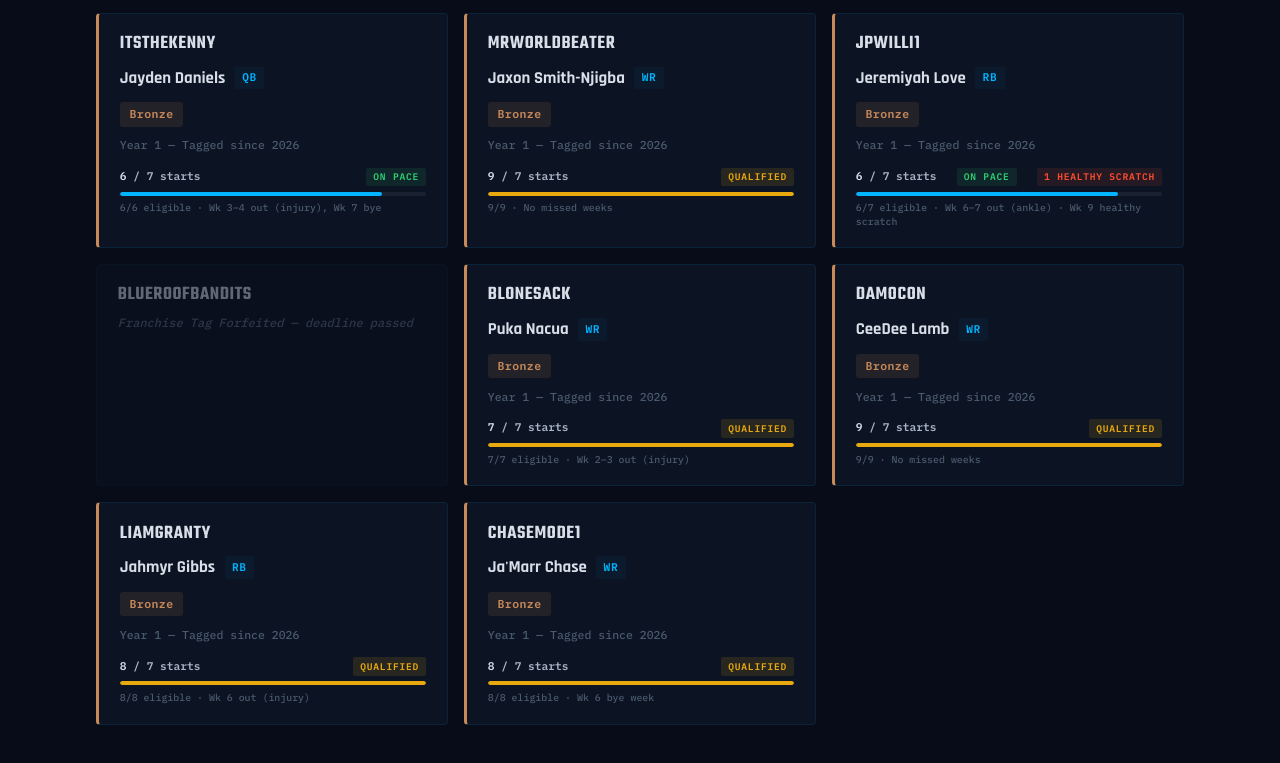
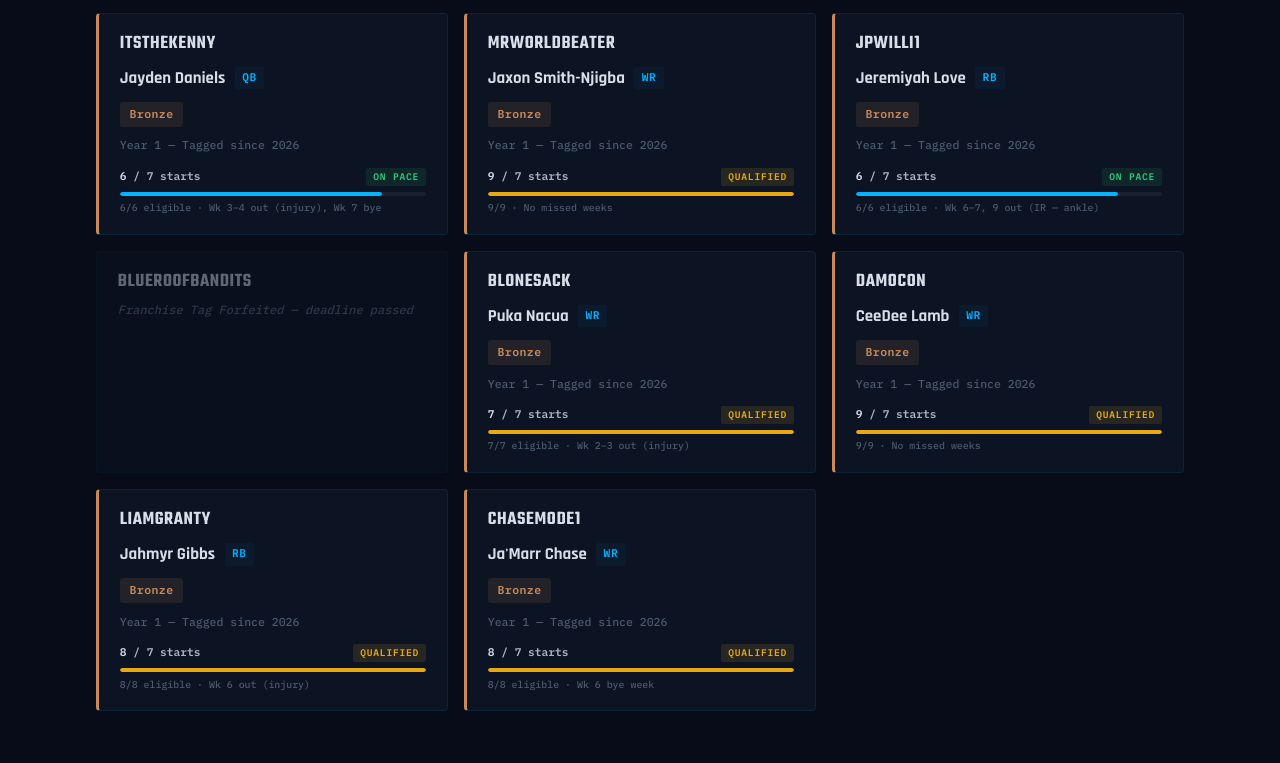
Before and after one commit to jpwilli4/franchise-mode, a plain HTML site: page tags.html in a window 1280 px wide. Shown: the part 937-1700 px from the top of the page. Drawn offline with Linux system fonts and the light colour scheme.

Commit message:
Fix Love Wk 9 absence: IR (ankle), not healthy scratch
Co-Authored-By: Claude Opus 4.6 <noreply@anthropic.com>
Claude-Session: https://claude.ai/code/session_012JRuTk628pGnHP2yfcrJUk

```diff
--- a/tags.html
+++ b/tags.html
@@ -552,10 +552,9 @@
         <div class="starts-header">
           <span class="starts-label"><strong>6</strong> / 7 starts</span>
           <span class="on-pace">On Pace</span>
-          <span class="healthy-scratch">1 Healthy Scratch</span>
         </div>
         <div class="starts-bar-track"><div class="starts-bar-fill" style="width:85.7%"></div></div>
-        <span class="starts-note">6/7 eligible · Wk 6–7 out (ankle) · Wk 9 healthy scratch</span>
+        <span class="starts-note">6/6 eligible · Wk 6–7, 9 out (IR — ankle)</span>
       </div>
     </div>
 
```
